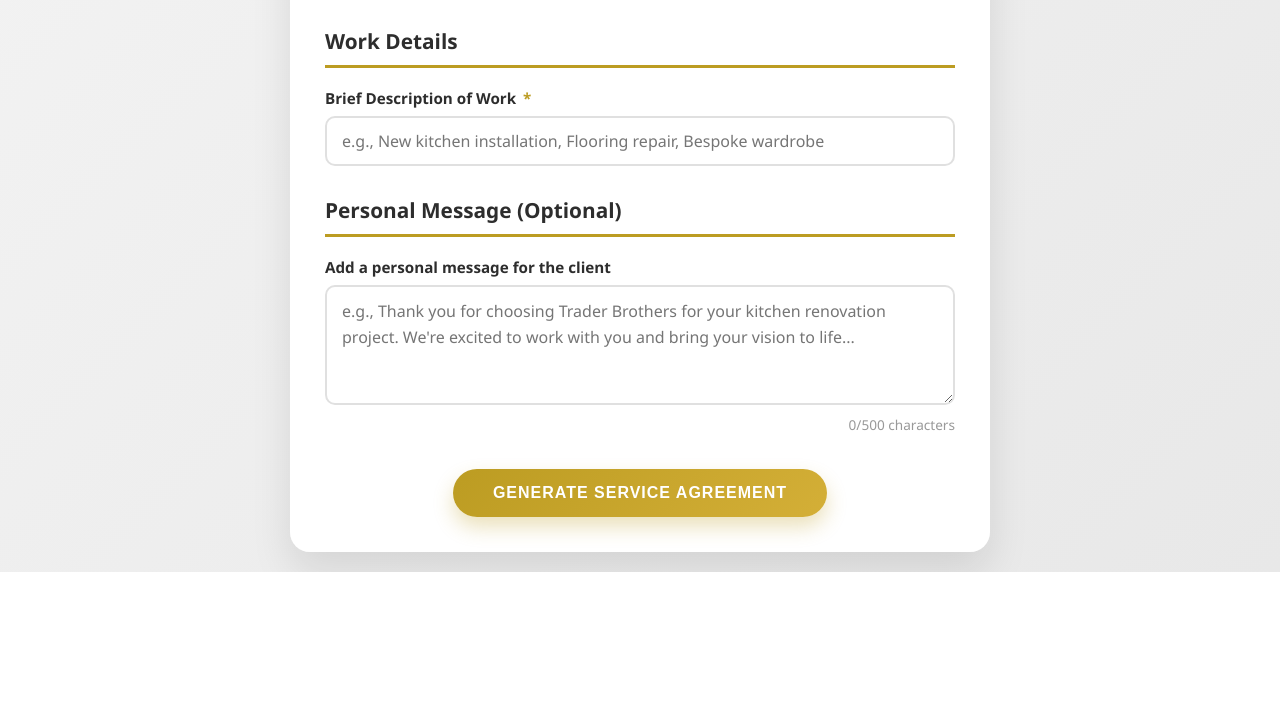
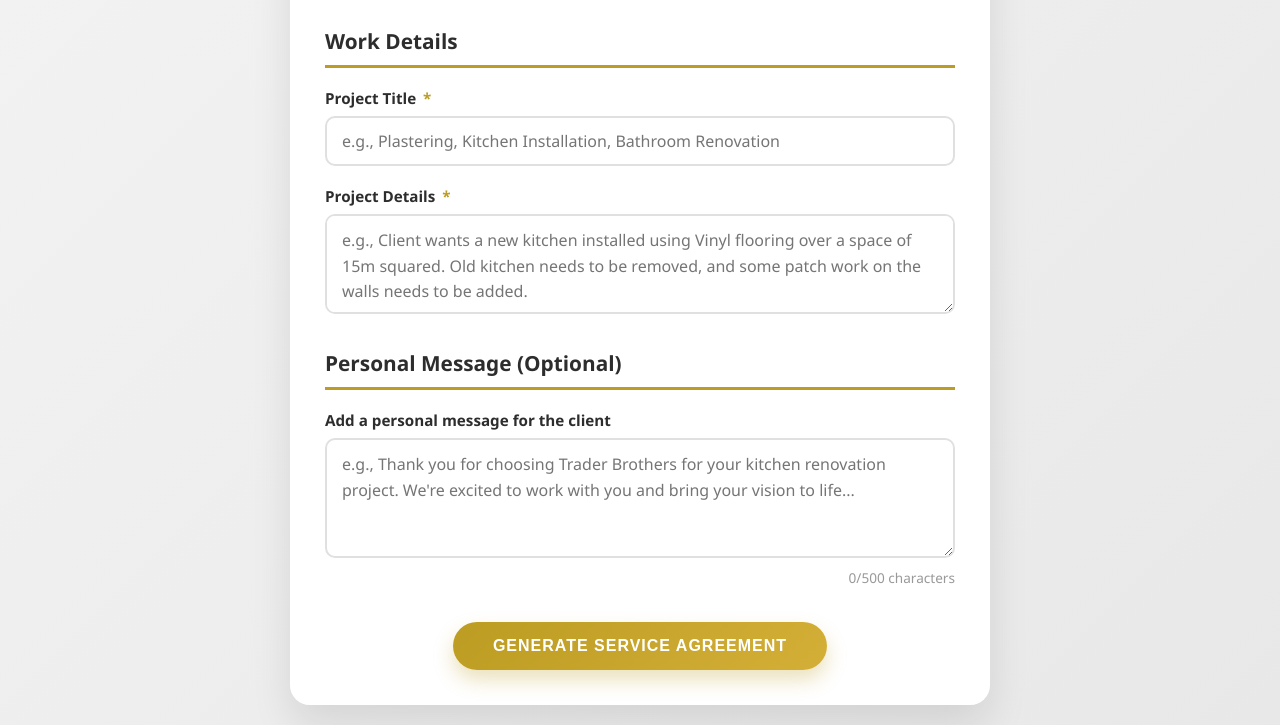
Before and after one commit to infotraderbrothers-lgtm/Service-Agreement-Generator, a plain HTML site: page index.html in a window 1280 px wide. Shown: the part 1215-1940 px from the top of the page. Before the commit the page ends 1787 px from the top, so only its background shows below. Drawn offline with Linux system fonts and the light colour scheme.

Commit message:
Update index.html

```diff
--- a/index.html
+++ b/index.html
@@ -445,8 +445,13 @@
                     <h2 class="section-title">Work Details</h2>
 
                     <div class="form-group">
-                        <label for="work_details">Brief Description of Work <span class="required">*</span></label>
-                        <input type="text" id="work_details" name="work_details" required placeholder="e.g., New kitchen installation, Flooring repair, Bespoke wardrobe">
+                        <label for="project_title">Project Title <span class="required">*</span></label>
+                        <input type="text" id="project_title" name="project_title" required placeholder="e.g., Plastering, Kitchen Installation, Bathroom Renovation">
+                    </div>
+
+                    <div class="form-group">
+                        <label for="project_details">Project Details <span class="required">*</span></label>
+                        <textarea id="project_details" name="project_details" required placeholder="e.g., Client wants a new kitchen installed using Vinyl flooring over a space of 15m squared. Old kitchen needs to be removed, and some patch work on the walls needs to be added." style="min-height: 100px;"></textarea>
                     </div>
                 </div>
 
@@ -509,7 +514,8 @@
                 clientAddress: document.getElementById('client_address').value.trim(),
                 clientPostcode: document.getElementById('client_postcode').value.trim(),
                 startDate: document.getElementById('start_date').value,
-                workDetails: document.getElementById('work_details').value.trim(),
+                projectTitle: document.getElementById('project_title').value.trim(),
+                projectDetails: document.getElementById('project_details').value.trim(),
                 personalMessage: document.getElementById('personal_message').value.trim(),
                 timestamp: new Date().toISOString()
             };
```
